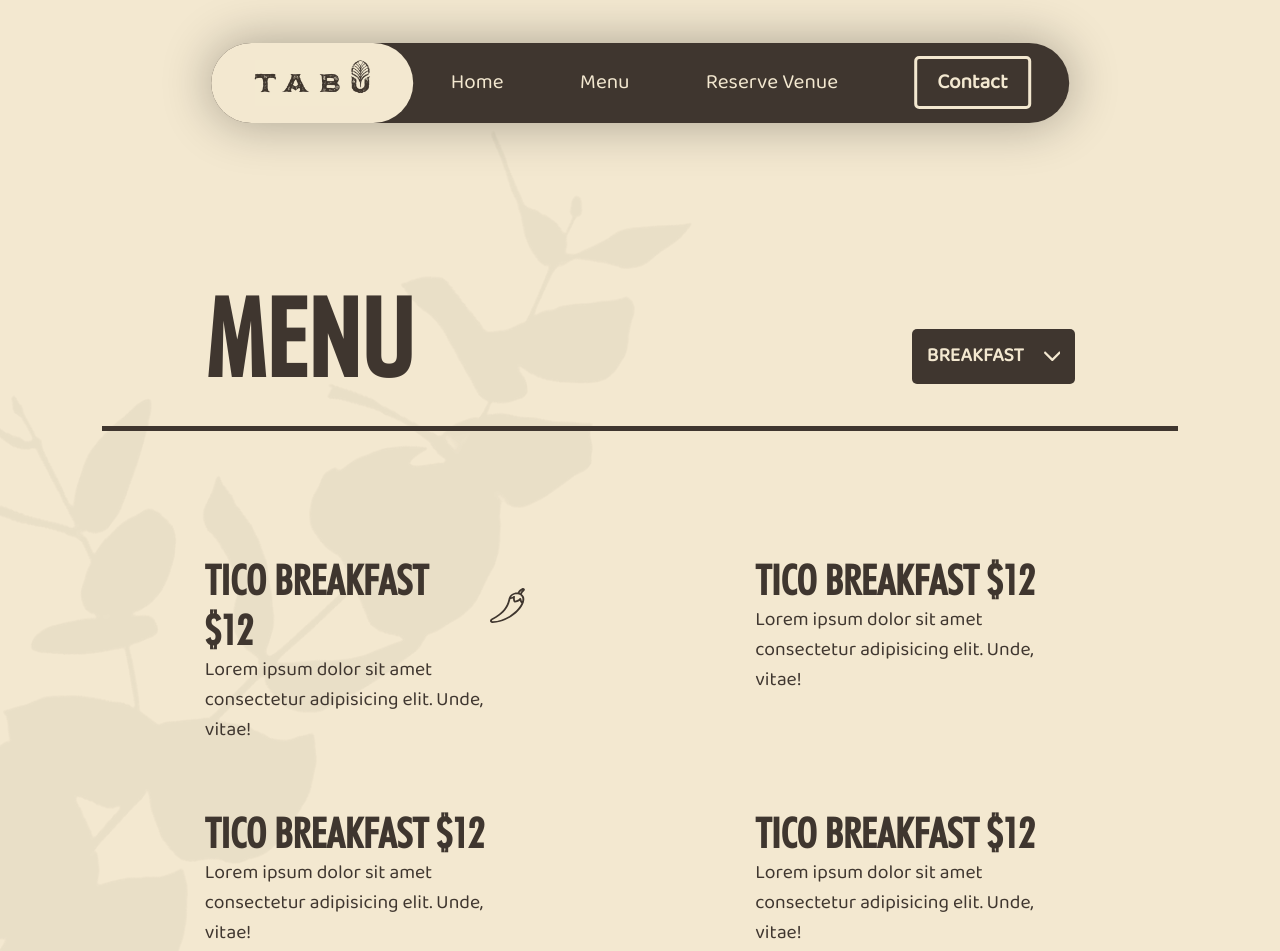
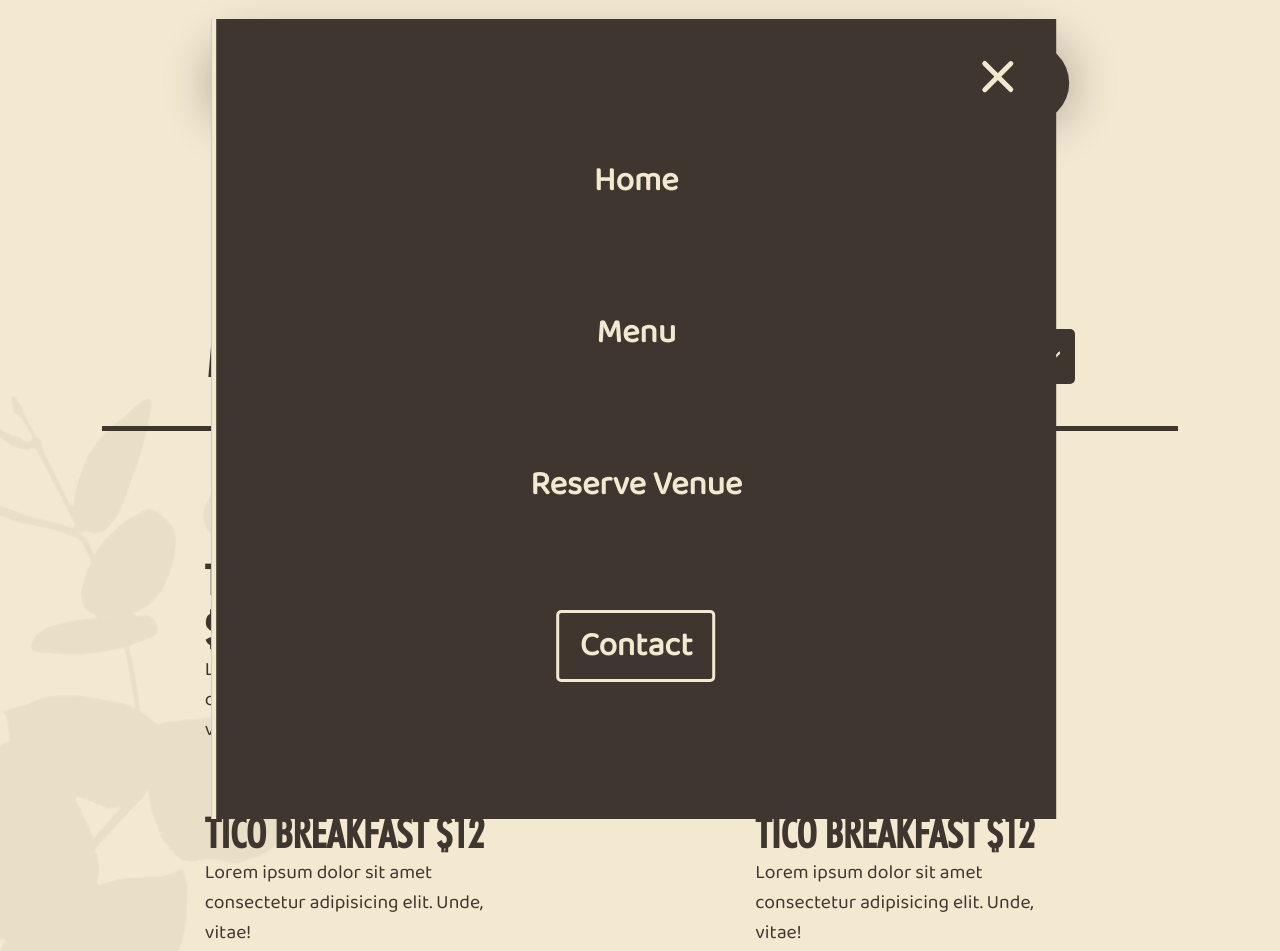
Before and after one commit to joellaprade/tabu, a plain HTML site: page menu/menu.html in a window 1280 px wide. Shown: the top 951 px of the page. Drawn offline with Linux system fonts and the light colour scheme.

Commit message:
interfaz completada

```diff
--- a/backend/app.js
+++ b/backend/app.js
@@ -2,8 +2,8 @@ const express = require('express');
 const mongoose = require('mongoose');
 const app = express();
 const port = 8000;
-const baseDir = `/home/jlaprade/tabu.jlaprade.com/`;
-// const baseDir = `C:\\Users\\dell user 2\\Documents\\GitHub\\tabu\\`;
+// const baseDir = `/home/jlaprade/tabu.jlaprade.com/`;
+const baseDir = `C:\\Users\\dell user 2\\Documents\\GitHub\\tabu\\`;
 
 // const dbURI = 'mongodb+srv://<user>:<pass>@nextcluster.gmdlrli.mongodb.net/?retryWrites=true&w=majority'
 // mongoose.connect(dbURI)
--- a/components/footer.js
+++ b/components/footer.js
@@ -42,4 +42,6 @@ document.querySelector('footer').innerHTML +=
 </div>
 <a href="https://maps.app.goo.gl/FXmKpF8Krh7hQggq8" target="_blank">
 <img src="/assets/footer/map.png" alt="">
-</a>`
+</a>
+
+<div id="mobile-console"></div>`
--- a/components/nav.js
+++ b/components/nav.js
@@ -12,5 +12,15 @@ document.querySelector('nav').innerHTML +=
         <use href="/assets/Hamburguer.svg#hamburguer"></use>
     </svg>
 </div>
-
+<div class="mobile-nav">
+                <svg class="x">
+                    <use href="../assets/x.svg#x"></use>
+                </svg>
+                <div class="mobile-links-container">
+                    <a href="/">Home</a>
+                    <a href="/menu">Menu</a>
+                    <a href="/reserve">Reserve Venue</a>
+                    <a class="link-button" href="#footer">Contact</a>
+                </div>
+            </div>
 `
--- a/global/global.css
+++ b/global/global.css
@@ -111,9 +111,58 @@ nav a {
     display: none;
 }
 
+.mobile-nav {
+    position: absolute;
+
+    right: calc(-8.1vw .);
+    top: -3vh;
+
+    display: flex;
+    justify-content: end;
+
+    height: 100vh;
+    width: 66vw;
+
+    box-sizing: border-box;
+
+    border-left: 5px solid var(--primary);
+    background-color: var(--secondary);
+}
+
+.mobile-nav .x {
+    position: absolute;
+    right: calc(50 * var(--shrink40));
+    top: calc(50 * var(--shrink40));
+}
+
+/* body {
+    height: 100vh;
+    overflow-y: clip;
+} */
+
+.mobile-nav .mobile-links-container {
+    display: flex;
+    flex-direction: column;
+    align-items: center;
+    justify-content: center;
+
+    width: 100%;
+}
+
+.mobile-nav .mobile-links-container > a {
+    font-weight: 600;
+    font-size: calc(40 * var(--shrink40));
+    margin: calc(60 * var(--shrink40)) 0;
+}
+
+.mobile-nav .link-button {
+    border: 3px solid var(--primary);
+}
+
 footer {
     display: flex;
     justify-content: space-between;
+    position: relative;
 
     padding: calc(150 * var(--shrink40)) 8vw;
     box-sizing: border-box;
@@ -308,10 +357,16 @@ option {
 }
 
 .light-arrow {
-    width: calc(120 * var(--shrink40));
-    height: calc(120 * var(--shrink40));
+    width: calc(84 * var(--shrink40));
+    height: calc(84 * var(--shrink40));
     cursor: pointer;
+
+    filter: drop-shadow(0px 0px 10px rgb(0 0 0 / 0.4));
+
 }
+
+
+
 
 .phone {
     width: 30px;
@@ -343,11 +398,27 @@ option {
     height: 30px;
 }
 
+.x {
+    width: calc(40 * var(--shrink40));
+    height: calc(40 * var(--shrink40));
+}
+
 /* TOOLS */
 
 .outline {
     outline: 1px solid black;
 }
+/* footer tiene que ser relative */
+#mobile-console{
+    position: absolute;
+    bottom: 0;
+    left: 0;
+    color: white;
+    background-color: black;
+    width: 100%;
+    text-align: center;
+}
+
 
 
 
--- a/global/global.js
+++ b/global/global.js
@@ -1,3 +1,23 @@
+class MobileConsole {
+    constructor(element){
+        this.element = element;
+    }
+
+    log(message){
+        this.element.innerText = message;
+    }
+}
+
+var mobileConsole = new MobileConsole(document.getElementById('mobile-console'))
+
+mobileConsole.log(document.querySelector('.light-arrow').childNodes[0])
+
+
+
+
+
+
+
 class selectElement {
     constructor(element){
         this.header = element.querySelector('.select-element').querySelector('span');
```
Also changed, not shown: index/index.html (+3 -1 lines), assets/light-arrow.svg, assets/x.svg (added).
